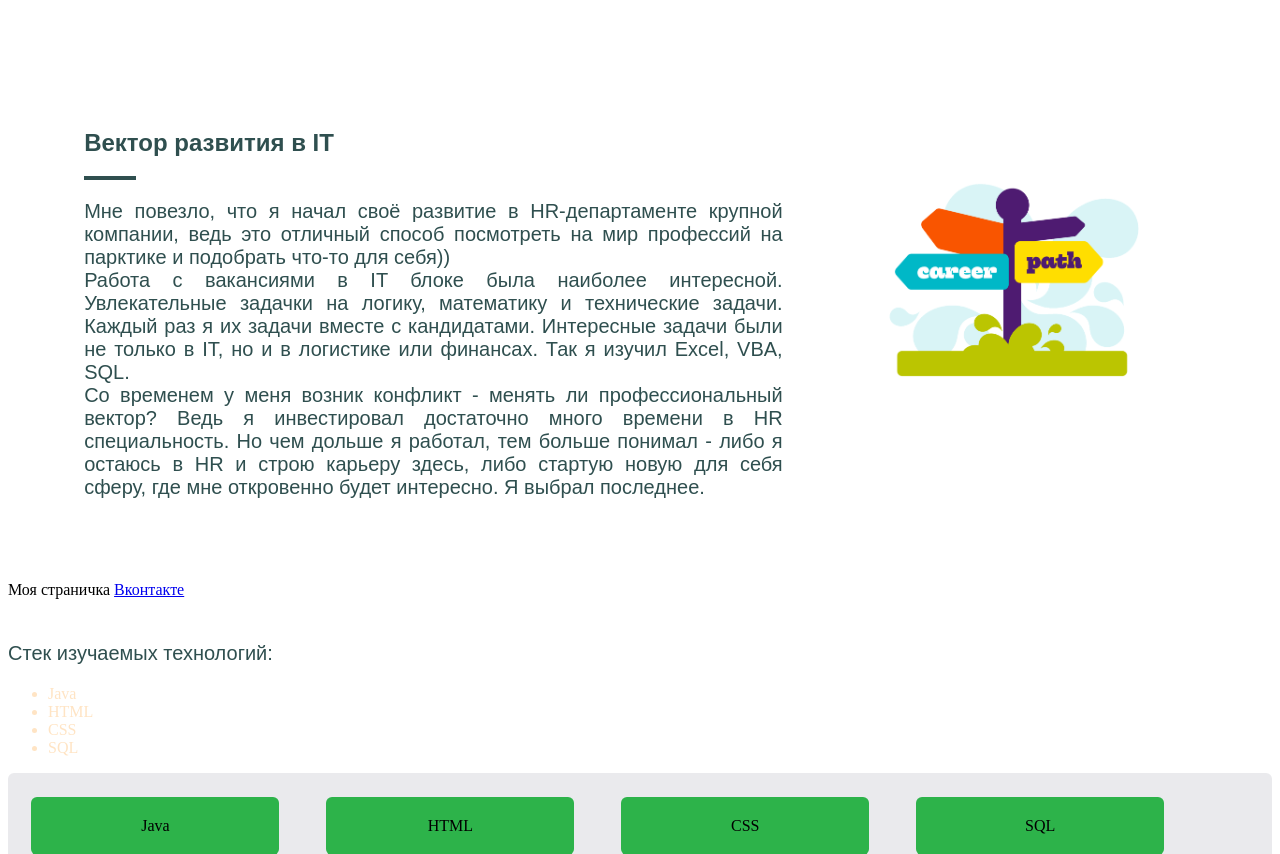
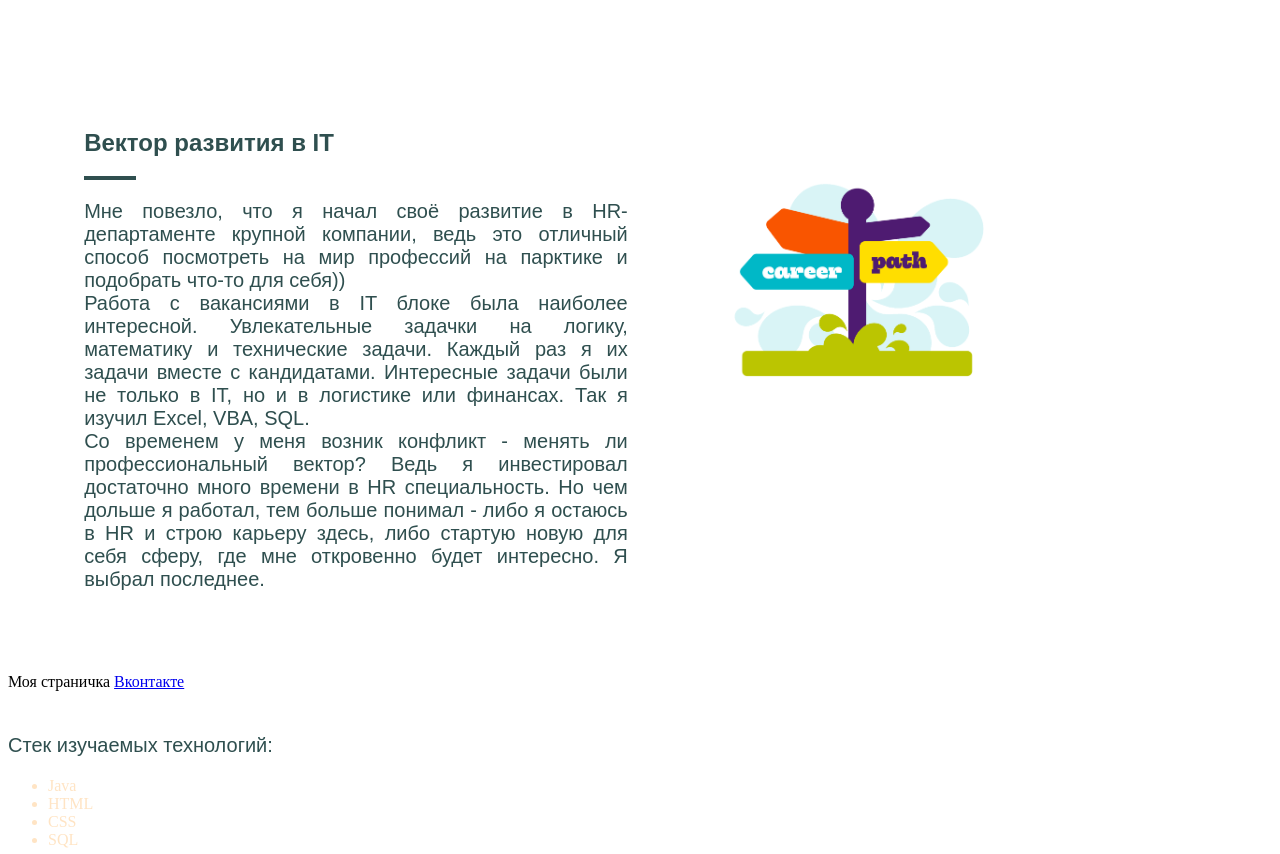
Before and after one commit to DGorchakov/dgorchakov.github.io, a PHP site: page /anketa.html in a window 1280 px wide. Shown: the part 1107-1961 px from the top of the page. Run offline with PHP 8.4, Linux system fonts and the light colour scheme.

Commit message:
Update style.css

```diff
--- a/style.css
+++ b/style.css
@@ -64,8 +64,8 @@ hr {
 width: 25.615861214%;
 }
 .it {
-  float: left;
-width: 58.615861214%;
+ float: left;
+width: 45.615861214%;
 text-align: justify;
 }
 
```
